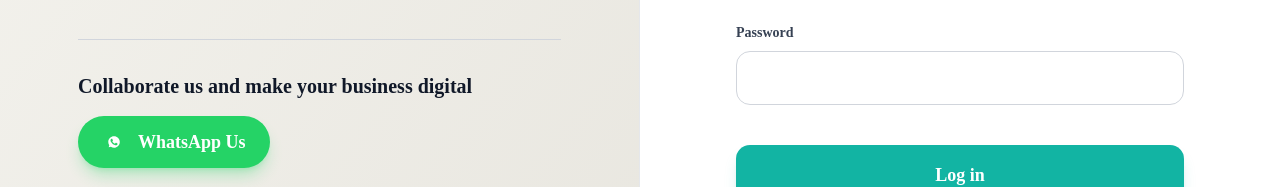
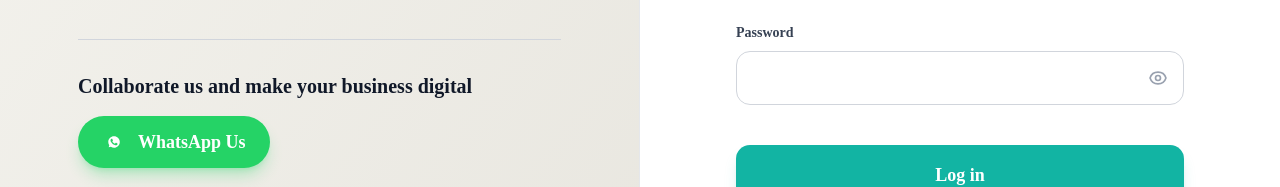
Before and after one commit to CodeByHassanX/apexiums-management-system, a Next.js app in the folder frontend/: page /login in a window 1280 px wide. Shown: the part 422-609 px from the top of the page. Built offline with nearby package versions, Linux system fonts and the light colour scheme; no server answers.

Commit message:
Add show/hide password toggle to login page

```diff
--- a/frontend/src/app/login/page.tsx
+++ b/frontend/src/app/login/page.tsx
@@ -8,6 +8,7 @@
   const router = useRouter();
   const [email, setEmail] = useState("");
   const [password, setPassword] = useState("");
+  const [showPassword, setShowPassword] = useState(false);
   const [error, setError] = useState("");
   const [loading, setLoading] = useState(false);
 
@@ -106,13 +107,26 @@
 
             <div>
               <label className="block text-sm font-bold text-gray-700 mb-2">Password</label>
-              <input
-                type="password"
-                required
-                className="w-full px-5 py-3.5 border border-gray-300 rounded-xl focus:ring-2 focus:ring-[#12b4a3] focus:border-transparent outline-none transition text-gray-900 font-medium"
-                value={password}
-                onChange={(e) => setPassword(e.target.value)}
-              />
+              <div className="relative">
+                <input
+                  type={showPassword ? "text" : "password"}
+                  required
+                  className="w-full px-5 py-3.5 pr-12 border border-gray-300 rounded-xl focus:ring-2 focus:ring-[#12b4a3] focus:border-transparent outline-none transition text-gray-900 font-medium"
+                  value={password}
+                  onChange={(e) => setPassword(e.target.value)}
+                />
+                <button
+                  type="button"
+                  onClick={() => setShowPassword(!showPassword)}
+                  className="absolute inset-y-0 right-0 px-4 flex items-center text-gray-400 hover:text-gray-600 focus:outline-none"
+                >
+                  {showPassword ? (
+                    <svg className="w-5 h-5" fill="none" stroke="currentColor" viewBox="0 0 24 24"><path strokeLinecap="round" strokeLinejoin="round" strokeWidth={2} d="M13.875 18.825A10.05 10.05 0 0112 19c-4.478 0-8.268-2.943-9.543-7a9.97 9.97 0 011.563-3.029m5.858.908a3 3 0 114.243 4.243M9.878 9.878l4.242 4.242M9.88 9.88l-3.29-3.29m7.532 7.532l3.29 3.29M3 3l3.59 3.59m0 0A9.953 9.953 0 0112 5c4.478 0 8.268 2.943 9.543 7a10.025 10.025 0 01-4.132 5.411m0 0L21 21" /></svg>
+                  ) : (
+                    <svg className="w-5 h-5" fill="none" stroke="currentColor" viewBox="0 0 24 24"><path strokeLinecap="round" strokeLinejoin="round" strokeWidth={2} d="M15 12a3 3 0 11-6 0 3 3 0 016 0z" /><path strokeLinecap="round" strokeLinejoin="round" strokeWidth={2} d="M2.458 12C3.732 7.943 7.523 5 12 5c4.478 0 8.268 2.943 9.543 7-1.275 4.057-5.064 7-9.542 7-4.477 0-8.268-2.943-9.542-7z" /></svg>
+                  )}
+                </button>
+              </div>
             </div>
 
             <button
```
